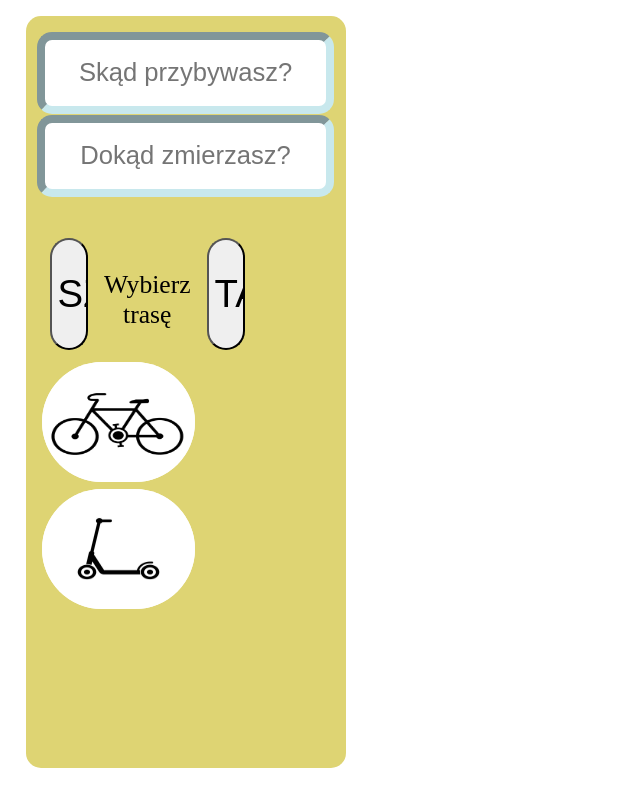
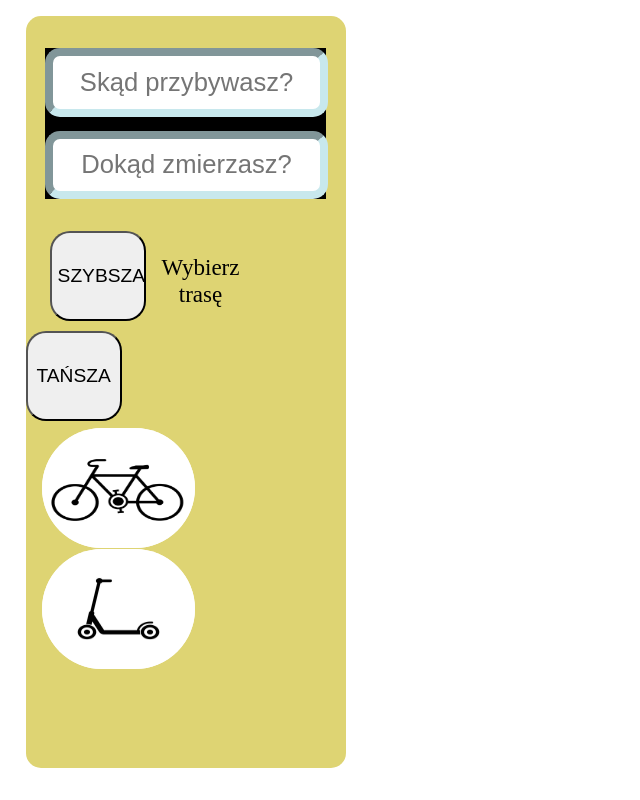
Before and after one commit to Gitmanik/GiTrip, a Flask app: page / in a window 1280 px wide. Shown: the whole page, without its empty margins (0-640 px from the left). Run offline with Flask 3, Linux system fonts and the light colour scheme; some libraries are stand-ins or nearby versions.

Commit message:
dalszyrozpierdzielmoj

```diff
--- a/mapa/static/index.css
+++ b/mapa/static/index.css
@@ -17,45 +17,33 @@ background-color: #DED473;
 border-radius: 15px;
 }
 
-#poczatek {
-text-align: center;
-height: 10vh;
-padding-top: 5%;
+#divnastartcel {
+margin: 10% 6%;
+background-color:black;
 }
-
-#cel {
-margin-top: 1%;
-font-size: 200%;
-text-align: center;
-height: 15%;
+#meta {
+margin-top:5%;
 }
-
 .pytanie {
 padding:4%;
 font-size: 2.0vw;
-width: 80%;
-height: 350%;
-min-height: 5vh;
-max-height: 5px;
+width: 87%;
+height: 15%;
+min-height: 30px;
 text-align: center;
 border-radius:15px;
 border-color: #C8E8ED;
 border-width:0.7vw;
 }
 
-#trasa {
+#divnaszybkowolno {
 text-align: center;
-}
-
-.rodzajtrasy {
-margin-top:3%;
-align: center;
 }
 .trasa1, .trasa2 {
 float: left;
-text_align: center;
-width: 3vw;
-font-size: 3vw;
+text-align: center;
+width: 30%;
+font-size: 1.5vw;
 padding-top:10%;
 padding-bottom: 10%;
 border-radius:20px;
@@ -63,11 +51,17 @@ border-radius:20px;
 .trasa1 {
 margin-left: 7.5%;
 }
+.wybor{
+font-size: 1.8vw;
+float:left;
+padding: 0 5% 0 5%;
+}
 
-.wybor, .pojazd{
-font-size: 2vw;
+
+
+.pojazd{
+font-size: 40%;
 float:left;
-align: center;
 padding: 2% 5% 0 5%;
 }
 
--- a/mapa/templates/index.html
+++ b/mapa/templates/index.html
@@ -15,17 +15,11 @@
 
 		<div id="wyszuk">
 
-		<div id="poczatek">
-			<form>
-				<input name="start" class="pytanie" placeholder="Skąd przybywasz?" onkeyup="sendRequest()">
-			</form>
-		</div>
-		<div id="cel">
-			<form>
-				<input name="meta" class="pytanie" placeholder="Dokąd zmierzasz?" onkeyup="sendRequestM()">
-			</form>
-		</div>
-			<div id="trasa">
+			<div id="divnastartcel">
+				<input id="start" class="pytanie" placeholder="Skąd przybywasz?" onkeyup="sendRequest()">
+				<input id="meta" class="pytanie" placeholder="Dokąd zmierzasz?" onkeyup="sendRequestM()">
+			</div>
+			<div id="divnaszybkowolno">
 				<form class="rodzajtrasy">
 				<input class="trasa1" type="submit" name="opcja_trasy" value="SZYBSZA">
 					<p class="wybor">Wybierz</br>trasę</p>
```
